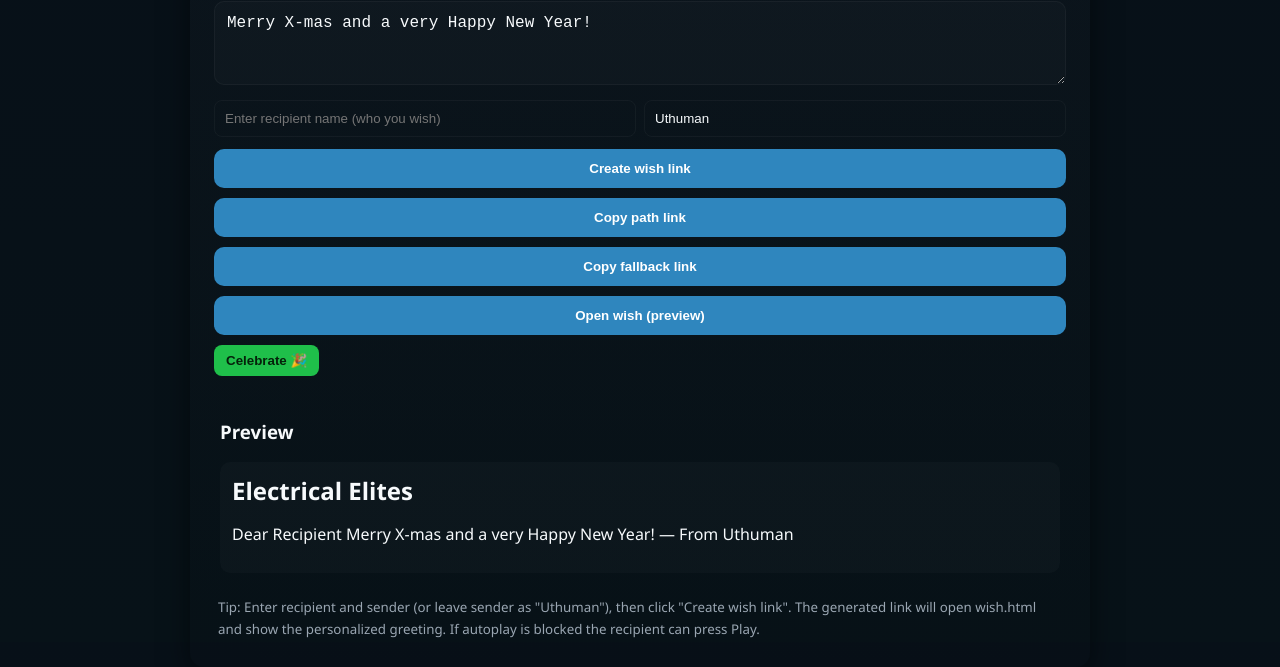
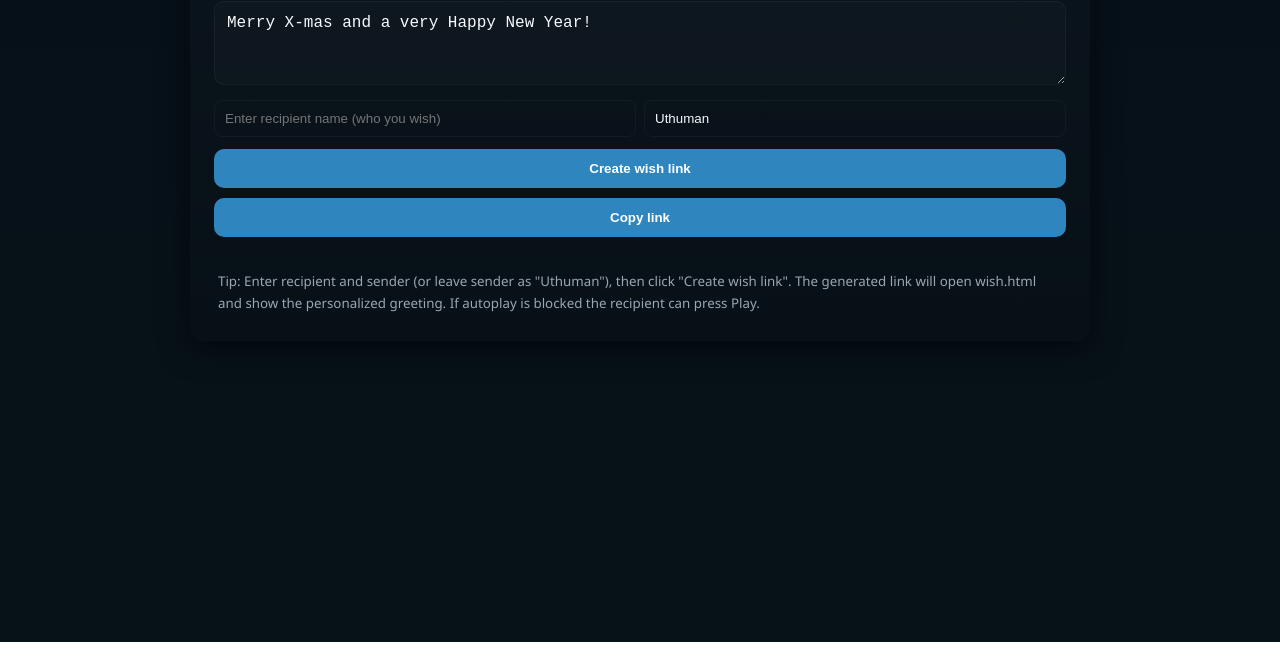
Before and after one commit to maxtechv-star/Marry, a plain HTML site: page index.html in a window 1280 px wide. Shown: the part 182-849 px from the top of the page. After the commit the page ends 824 px from the top, so only its background shows below. Drawn offline with Linux system fonts and the light colour scheme.

Commit message:
Add files via upload

```diff
--- a/index.html
+++ b/index.html
@@ -30,25 +30,15 @@
 
       <div class="actions">
         <button id="create-wish-btn" class="primary">Create wish link</button>
-        <button id="copy-link-btn">Copy path link</button>
-        <button id="copy-fallback-btn">Copy fallback link</button>
-        <button id="open-link-btn">Open wish (preview)</button>
+        <button id="copy-fallback-btn">Copy link</button>
       </div>
 
       <div id="link-output" class="link-output hidden"></div>
 
       <div class="controls">
-        <button id="celebrate-btn">Celebrate 🎉</button>
-      </div>
     </section>
 
-    <section class="preview hidden" id="preview-box">
-      <h3>Preview</h3>
-      <div class="wish-card">
-        <h2 id="preview-title">Electrical Elites</h2>
-        <p id="preview-greeting"></p>
-      </div>
-    </section>
+    <!-- 预览框已移除 -->
 
     <footer class="notes">
       <small>Tip: Enter recipient and sender (or leave sender as "Uthuman"), then click "Create wish link". The generated link will open wish.html and show the personalized greeting. If autoplay is blocked the recipient can press Play.</small>
```
